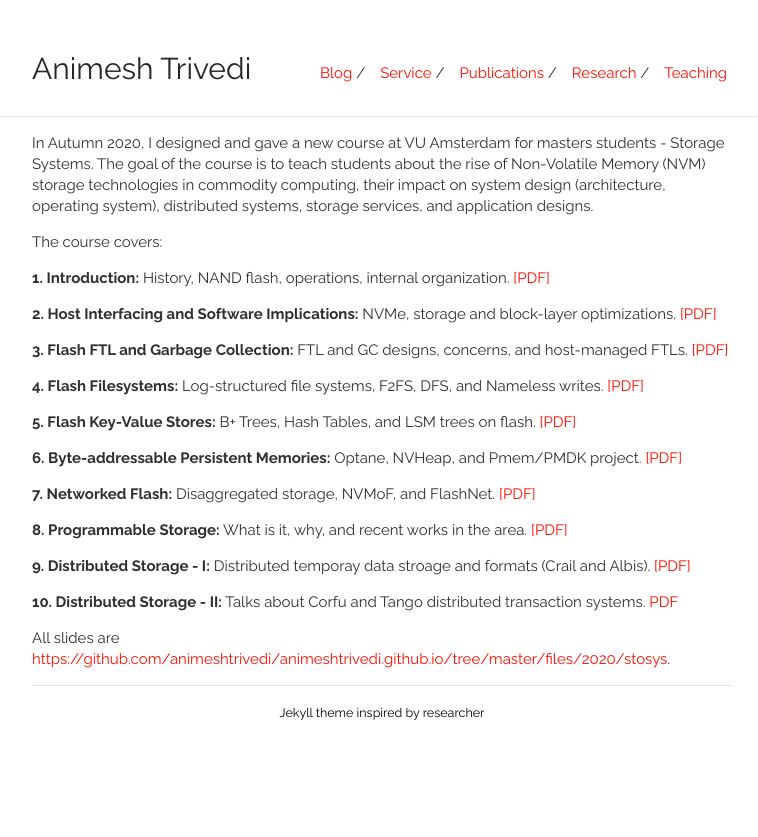
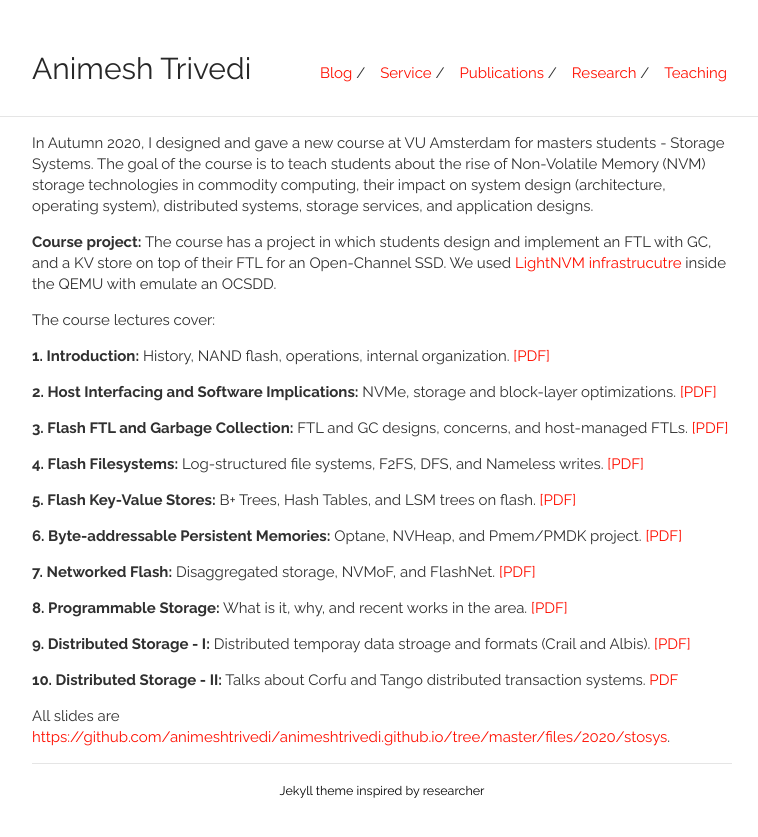
Before and after one commit to animeshtrivedi/animeshtrivedi.github.io, a Jekyll site: the page built from _posts/2021-02-06-stosys.md, in a window 1280 px wide. Shown: the top 837 px of the page, without its empty margins (258-1016 px from the left). Built offline with Jekyll 4.4.1, drawn with Linux system fonts in a browser that asks for light colours.

Commit message:
project details

```diff
--- a/_posts/2021-02-06-stosys.md
+++ b/_posts/2021-02-06-stosys.md
@@ -8,7 +8,9 @@ tags: whatsnew
 
 In Autumn 2020, I designed and gave a new course at VU Amsterdam for masters students - Storage Systems. The goal of the course is to teach students about the rise of Non-Volatile Memory (NVM) storage technologies in commodity computing, their impact on system design (architecture, operating system), distributed systems, storage services, and application designs.
 
-The course covers:
+**Course project:** The course has a project in which students design and implement an FTL with GC, and a KV store on top of their FTL for an Open-Channel SSD. We used [LightNVM infrastrucutre](http://lightnvm.io/liblightnvm/index.html) inside the QEMU with emulate an OCSDD.
+
+The course lectures cover:
 
   **1. Introduction:** History, NAND flash, operations, internal organization. [[PDF]](https://github.com/animeshtrivedi/animeshtrivedi.github.io/raw/master/files/2020/stosys/2020-stosys-lecture1-introduction.pdf)
 
```
